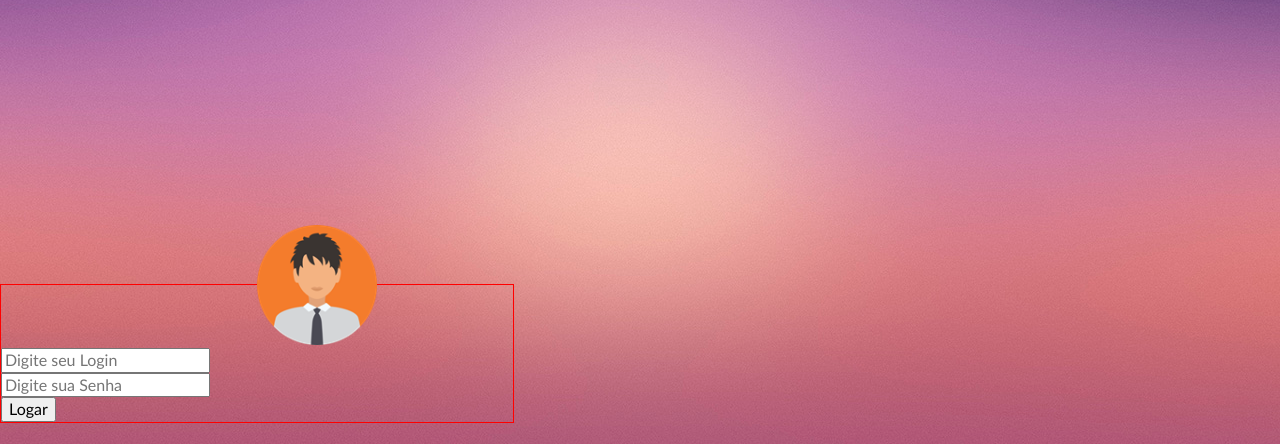
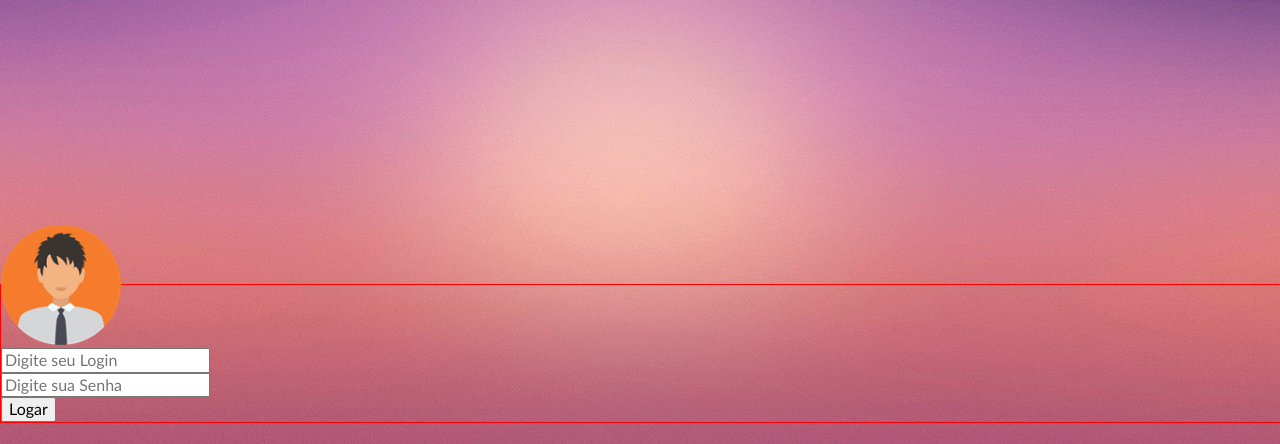
Before and after one commit to drinllyn/Aulas, a PHP site: page /Aulas-curso/form/index.html in a window 1280 px wide. Shown: the part 356-800 px from the top of the page. Run offline with PHP 8.4, Linux system fonts and the light colour scheme.

Commit message:
debug container

```diff
--- a/Aulas-curso/form/css/form.css
+++ b/Aulas-curso/form/css/form.css
@@ -5,7 +5,7 @@ body{
 
 #container{
     border: red solid 1px;
-    width: 40%;
+    width: 100%;
     height: 40%;
     margin-top: 50%;
     align-items: center;
@@ -15,5 +15,4 @@ body{
     width: 120px;
     height: 120px;
     margin-top: -60px;
-    margin-left: 50%;
 }
```
